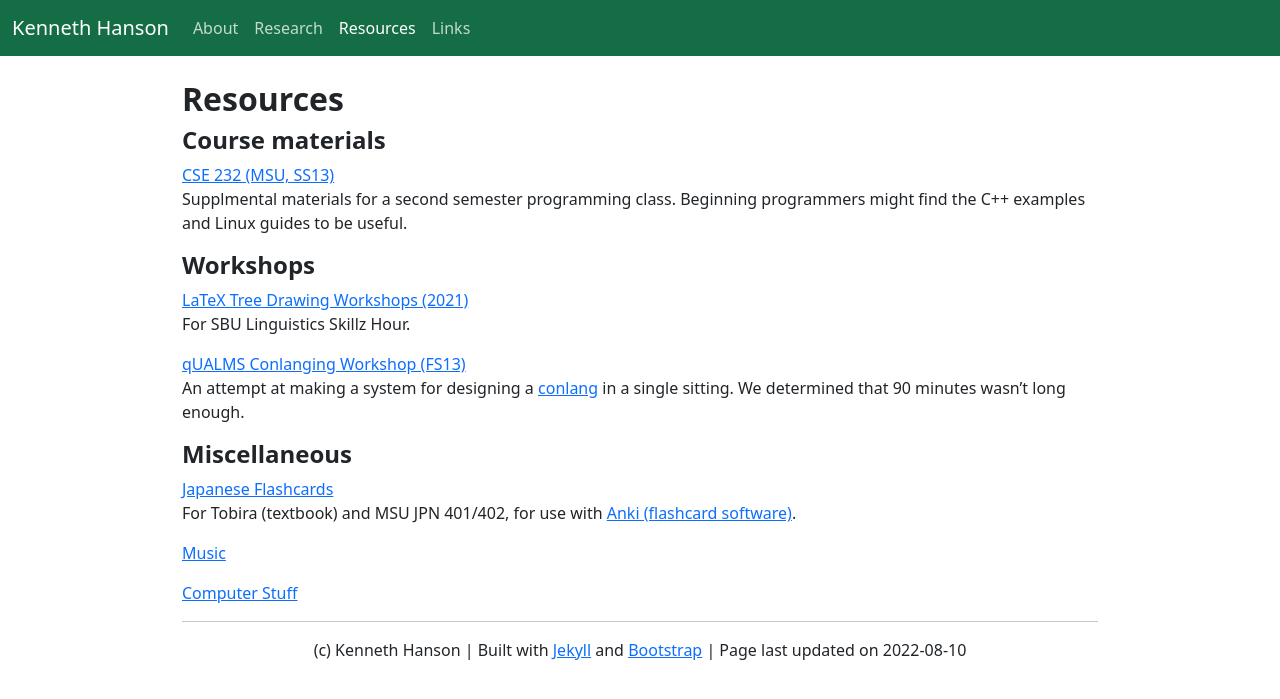
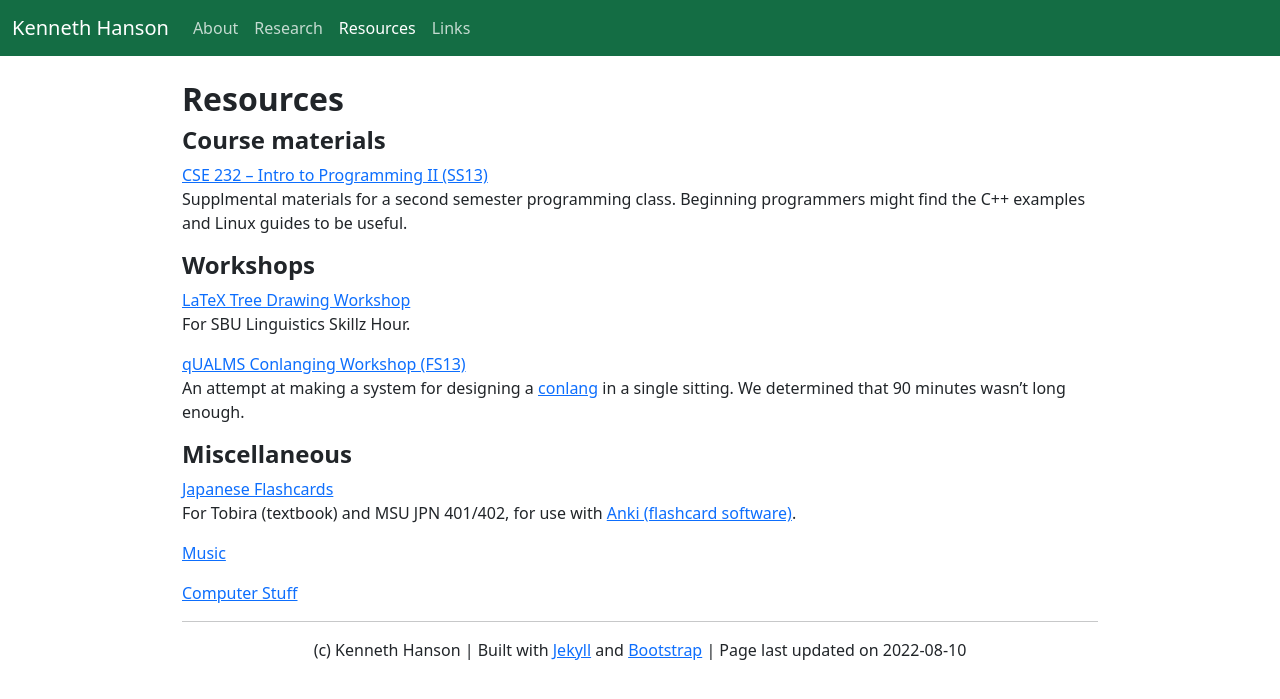
Before and after one commit to khanson679/khanson679.github.io, a Jekyll site: the page built from resources/index.md, in a window 1280 px wide. Shown: the top 699 px of the page. Built offline with Jekyll 4.4.1, drawn with Linux system fonts in a browser that asks for light colours.

Commit message:
Rename directory.

```diff
--- a/resources/index.md
+++ b/resources/index.md
@@ -6,12 +6,12 @@ date: 2022-08-10
 
 ## Course materials
 
-[CSE 232 (MSU, SS13)](/teaching/cse232)<br/>
+[CSE 232 -- Intro to Programming II (SS13)](/teaching/cse232)<br/>
 Supplmental materials for a second semester programming class. Beginning programmers might find the C++ examples and Linux guides to be useful.
 
 ## Workshops
 
-[LaTeX Tree Drawing Workshops (2021)](latex-trees-2021)<br/>
+[LaTeX Tree Drawing Workshop](latex-tree-drawing)<br/>
 For SBU Linguistics Skillz Hour.
 
 [qUALMS Conlanging Workshop (FS13)](conlanging)<br/>
```
Also changed, not shown: resources/latex-tree-drawing/answers.txt (renamed from resources/latex-trees-2021/answers.txt), resources/latex-tree-drawing/index.md (renamed from resources/latex-trees-2021/index.md), resources/latex-tree-drawing/tutorial.txt (renamed from resources/latex-trees-2021/tutorial.txt).
